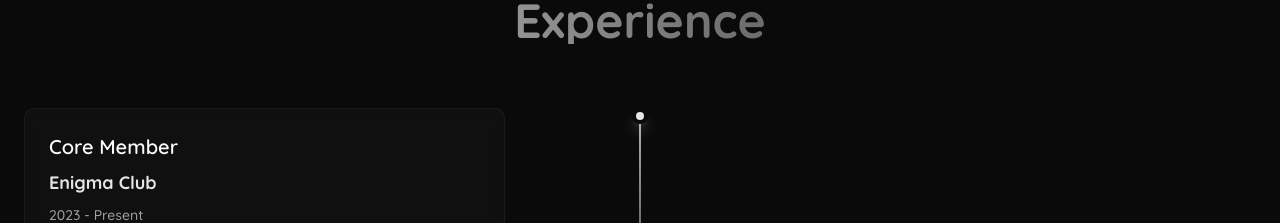
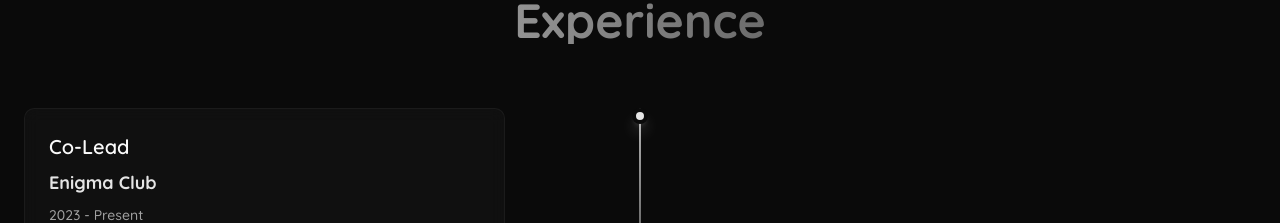
Before and after one commit to Excius/portfolio, a React (Vite) app: page / in a window 1280 px wide. Shown: the part 1480-1703 px from the top of the page. Built offline with nearby package versions, Linux system fonts and the light colour scheme.

Commit message:
added new portfolio link

```diff
--- a/src/components/Hero.tsx
+++ b/src/components/Hero.tsx
@@ -113,7 +113,7 @@ const Hero = () => {
               className="text-lg px-8 py-3 border-primary/30 hover:border-primary hover:bg-secondary/80"
               onClick={() => {
                 const googleDriveLink =
-                  "https://drive.google.com/file/d/1CmnhA1jBXdzU_FR39JajDLjqyrQjypw_/view?usp=sharing";
+                  "https://drive.google.com/file/d/11kzGYDMy7htcHHBZeWbYmf66iOVClRGX/view?usp=sharing";
                 window.open(googleDriveLink, "_blank");
               }}
             >
--- a/src/data/portfolioData.ts
+++ b/src/data/portfolioData.ts
@@ -39,7 +39,7 @@ export const portfolioData = {
   // Experience Data
   experience: [
     {
-      title: "Core Member",
+      title: "Co-Lead",
       organization: "Enigma Club",
       duration: "2023 - Present",
       description:
```
